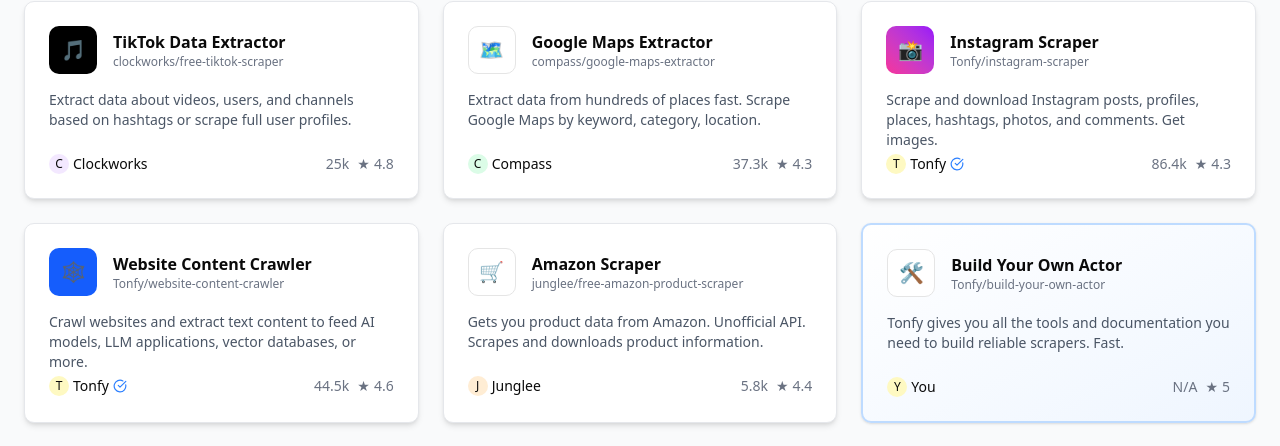
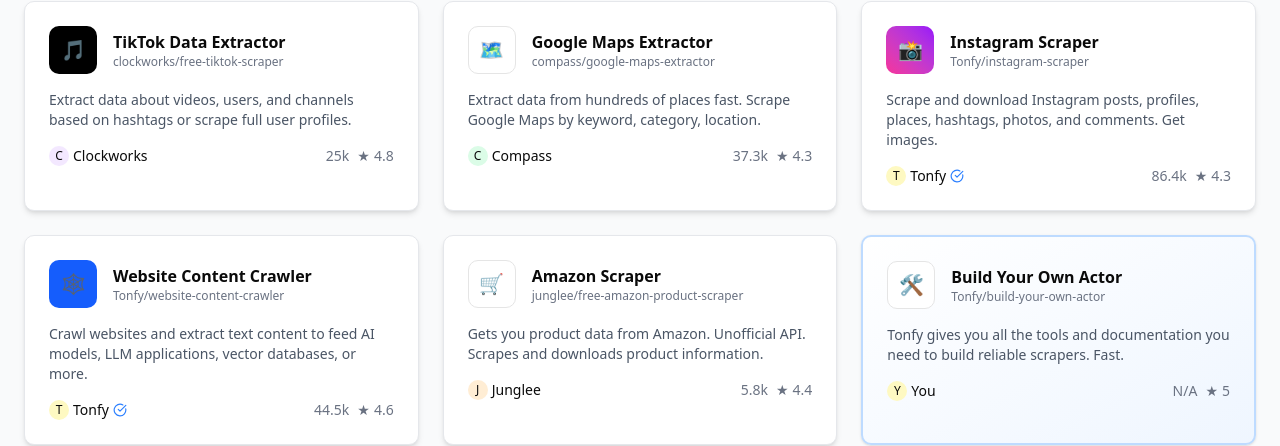
Before and after one commit to elassari19/social-scrate-ads, a Next.js app in the folder frontend/: page / in a window 1280 px wide. Shown: the part 295-741 px from the top of the page. Built offline with nearby package versions, Linux system fonts and the light colour scheme; no server answers.

Commit message:
fix(actor-card): truncate actor description for better readability

```diff
--- a/frontend/src/components/cards/actor-card.tsx
+++ b/frontend/src/components/cards/actor-card.tsx
@@ -38,7 +38,9 @@
           <p className="text-xs text-gray-500">{actor.namespace}</p>
         </div>
       </div>
-      <p className="text-sm text-gray-600 mb-4 h-12">{actor.description}</p>
+      <p className="text-sm text-gray-600 mb-4 line-clamp-3">
+        {actor.description}
+      </p>
       <div className="flex items-center justify-between">
         <div className="flex items-center">
           <span
```
